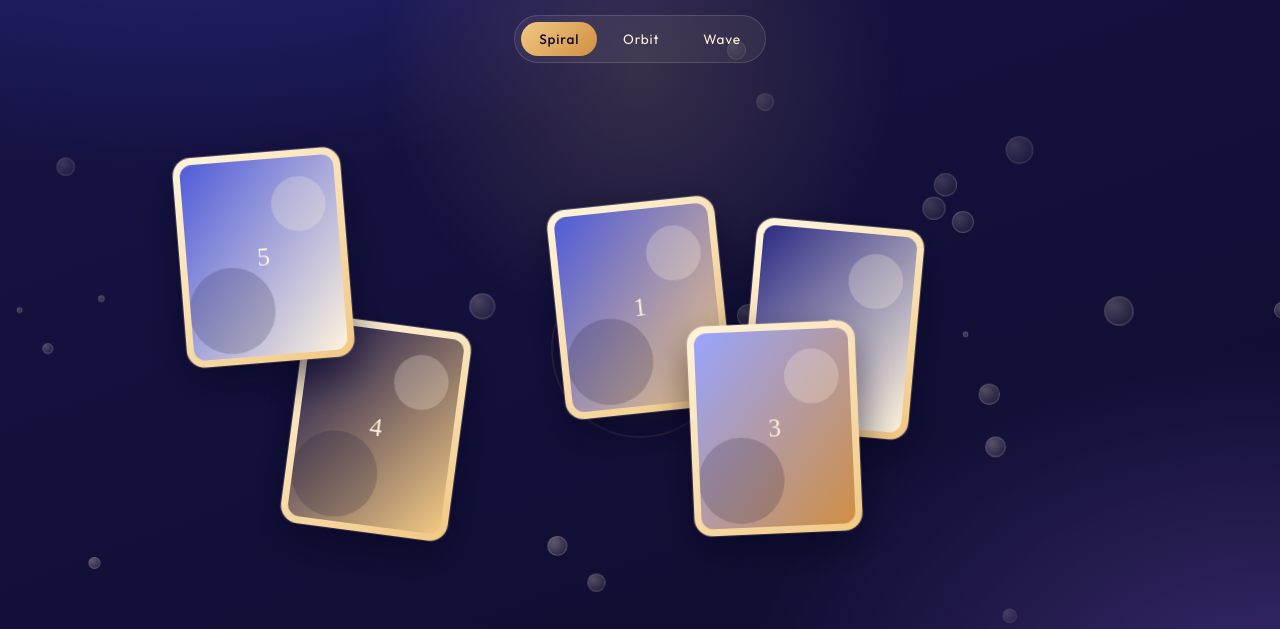
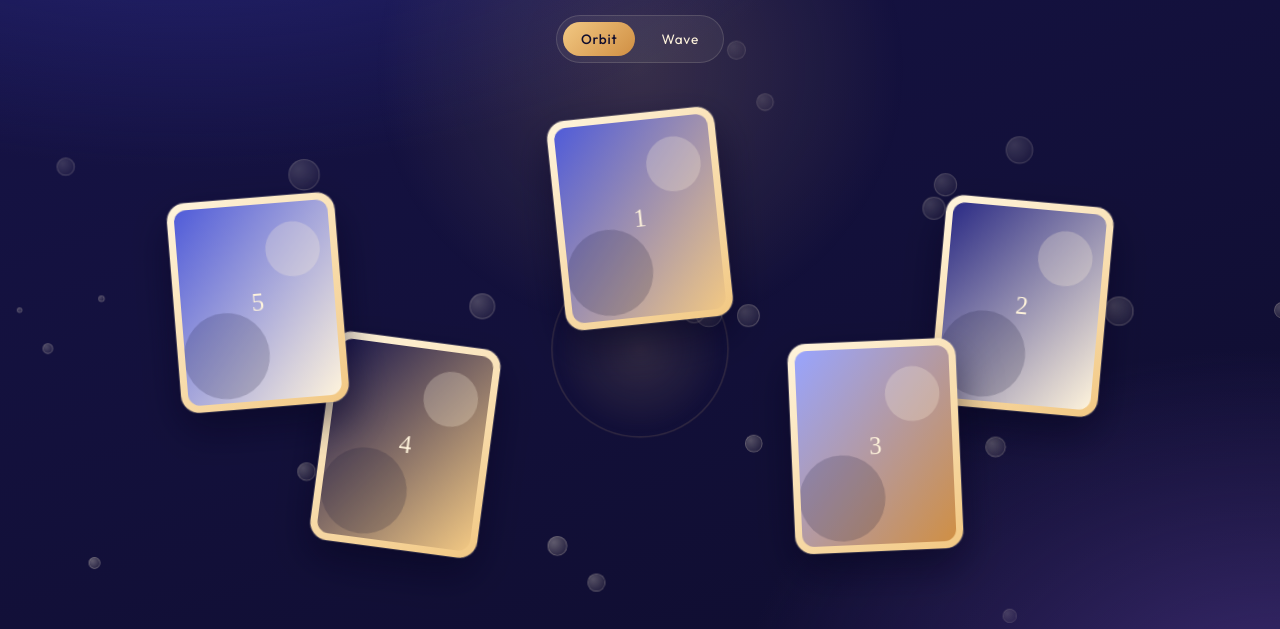
Before and after one commit to rizwan-eng/personal-Branding, a plain HTML site: page index.html in a window 1280 px wide. Shown: the part 171-800 px from the top of the page. Drawn offline with Linux system fonts and the light colour scheme.

Commit message:
Update Branding

```diff
--- a/index.html
+++ b/index.html
@@ -19,8 +19,7 @@
     <p class="sub">Tap a photo to see the story behind it.</p>
 
     <div class="switcher" role="group" aria-label="Layout">
-      <button class="chip is-on" data-layout="spiral">Spiral</button>
-      <button class="chip" data-layout="orbit">Orbit</button>
+      <button class="chip is-on" data-layout="orbit">Orbit</button>
       <button class="chip" data-layout="wave">Wave</button>
     </div>
   </header>
--- a/script.js
+++ b/script.js
@@ -19,7 +19,7 @@ const capText  = document.getElementById("capText");
 const countEl  = document.getElementById("count");
 const n = photos.length;
 
-let mode = "spiral";
+let mode = "orbit";
 let active = null;
 let typer = null;
 
@@ -69,12 +69,7 @@ function positions(W, H, S) {
     const f = n > 1 ? i / (n - 1) : 0;
     let x, y;
 
-    if (mode === "spiral") {
-      const k = 0.26 + 0.74 * f;              // radius grows outward
-      const ang = -Math.PI / 2 + i * 1.32;    // turn per photo
-      x = rx * k * Math.cos(ang);
-      y = ry * k * Math.sin(ang);
-    } else if (mode === "orbit") {
+    if (mode === "orbit") {
       const ang = -Math.PI / 2 + (i / n) * Math.PI * 2;
       x = rx * 0.9 * Math.cos(ang);
       y = ry * 0.82 * Math.sin(ang);
```
